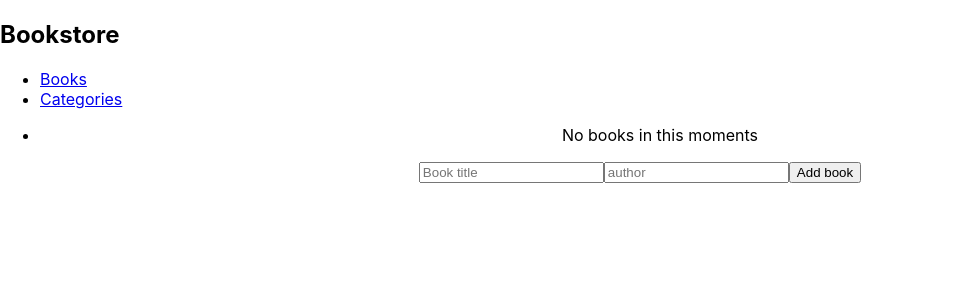
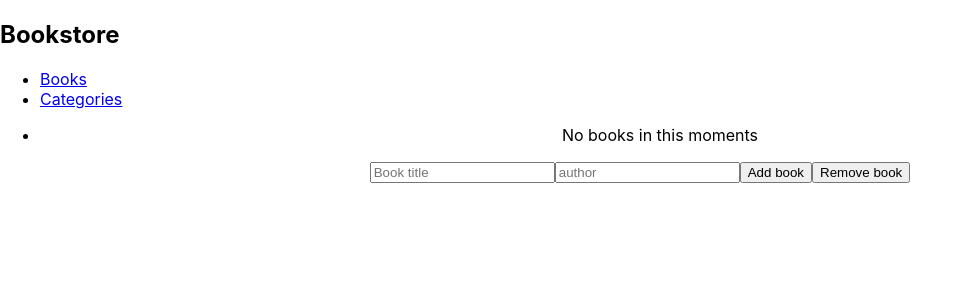
Before and after one commit to maherramadan78/Bookstore, a React (Create React App) app: page / in a window 1280 px wide. Shown: the top 300 px of the page, without its empty margins (0-972 px from the left). Built offline with nearby package versions, Linux system fonts and the light colour scheme.

Commit message:
Update booksform.jsx

```diff
--- a/src/components/BooksForm.jsx
+++ b/src/components/BooksForm.jsx
@@ -35,6 +35,7 @@ const BooksForm = ({ books, setBooks }) => {
         <input type="text" placeholder="Book title" onChange={handleTitle} />
         <input type="text" placeholder="author" onChange={handleAuthor} />
         <button type="submit">Add book</button>
+        <button type="button">Remove book</button>
       </form>
       <p>{handleError()}</p>
     </div>
```
